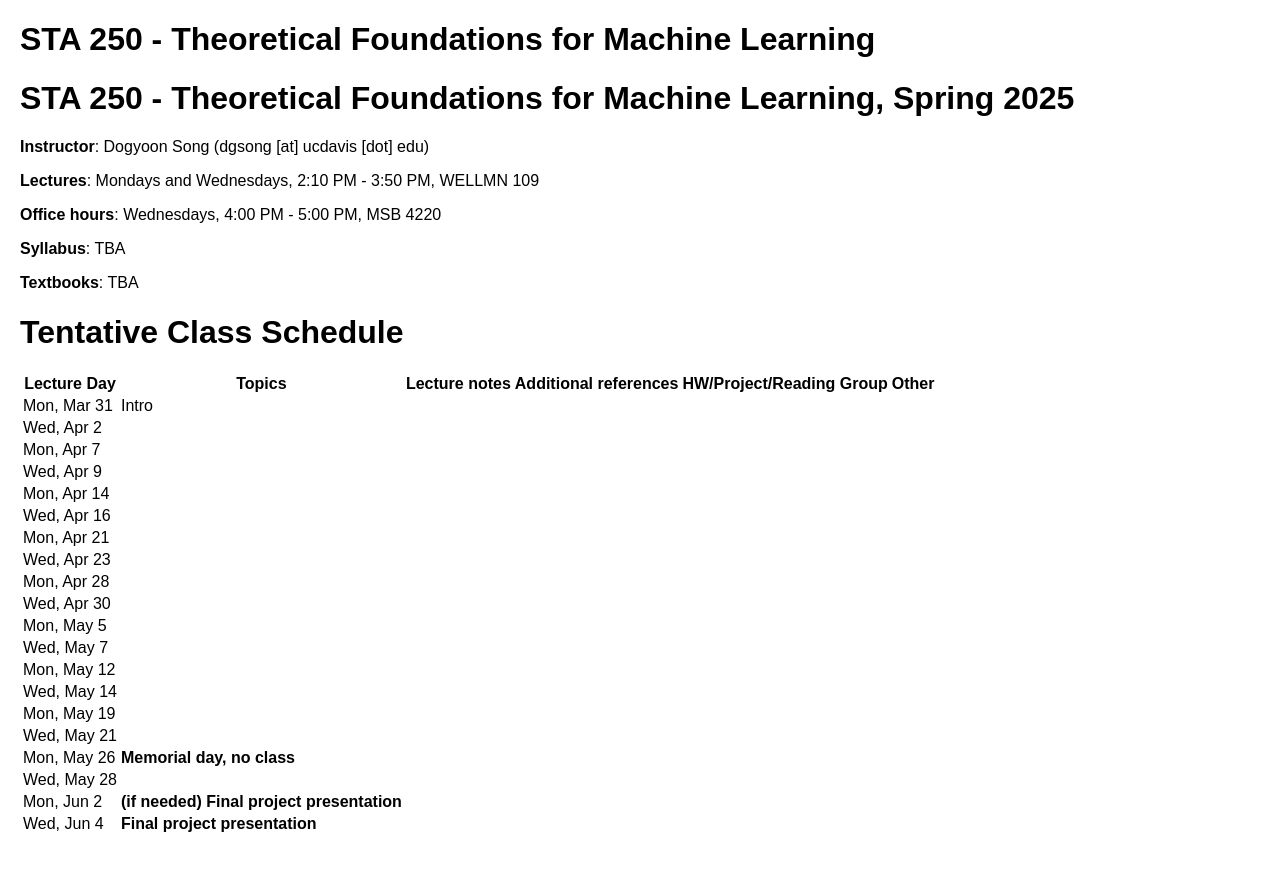
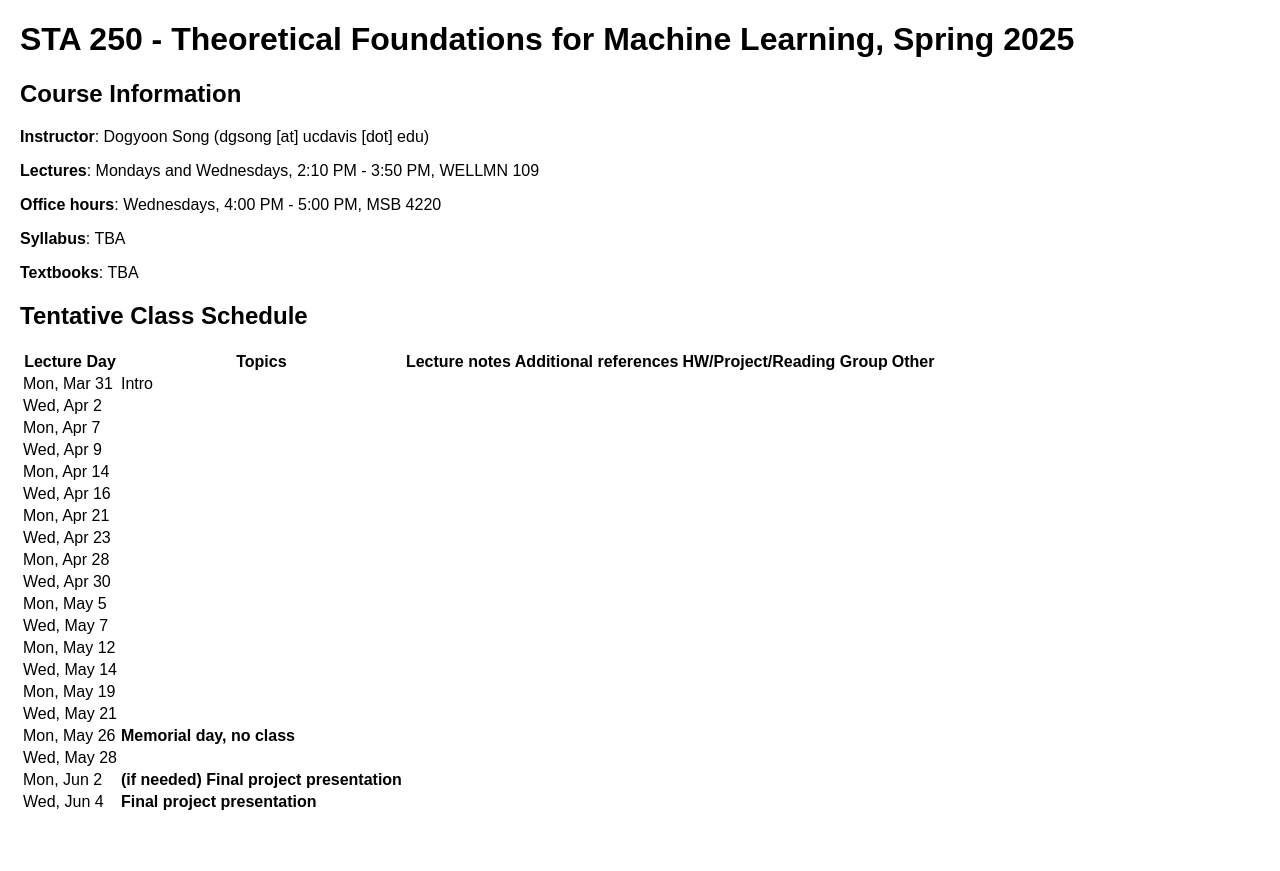
Before and after one commit to dogyoons/dogyoons.github.io, a Jekyll site: the page built from teaching/sta250/index.md, in a window 1280 px wide. Shown: the top 871 px of the page. Built offline with Jekyll 4.4.1, drawn with Linux system fonts in a browser that asks for light colours.

Commit message:
Update courses

```diff
--- a/teaching/sta250/index.md
+++ b/teaching/sta250/index.md
@@ -1,11 +1,10 @@
 ---
 layout: course
-title: "STA 250 - Theoretical Foundations for Machine Learning"
+title: "STA 250 - Theoretical Foundations for Machine Learning, Spring 2025"
 permalink: /teaching/sta250/
 ---
 
-STA 250 - Theoretical Foundations for Machine Learning, Spring 2025
-==============
+## Course Information
 
 **Instructor**: Dogyoon Song (dgsong [at] ucdavis [dot] edu)
 
@@ -23,7 +22,7 @@ STA 250 - Theoretical Foundations for Machine Learning, Spring 2025
 
 
 
-# Tentative Class Schedule
+## Tentative Class Schedule
 
 
 Lecture Day | Topics | Lecture notes | Additional references  | HW/Project/Reading Group | Other
```
Also changed, not shown: teaching/sta35c/index.md (+3 -4 lines).
